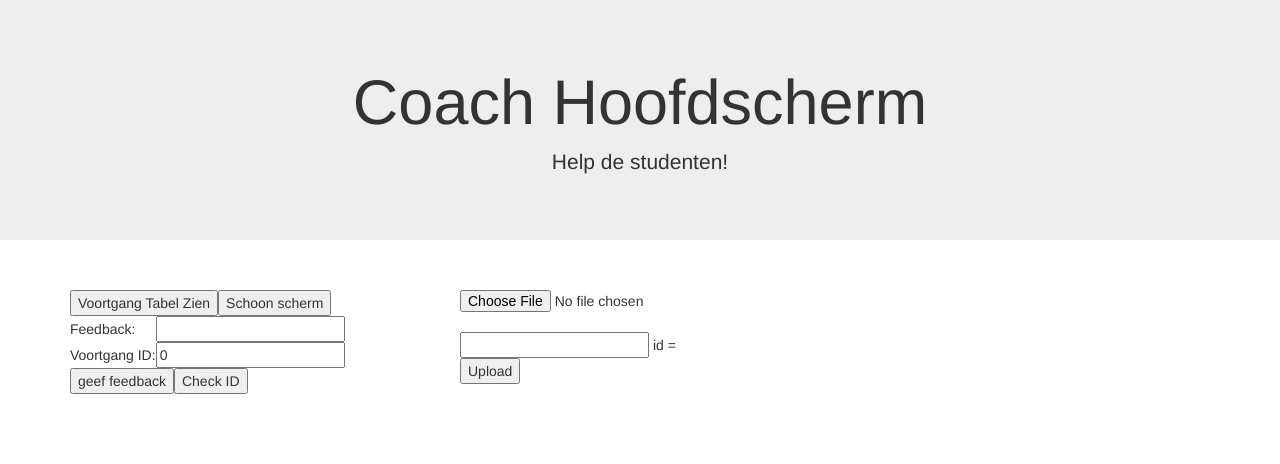
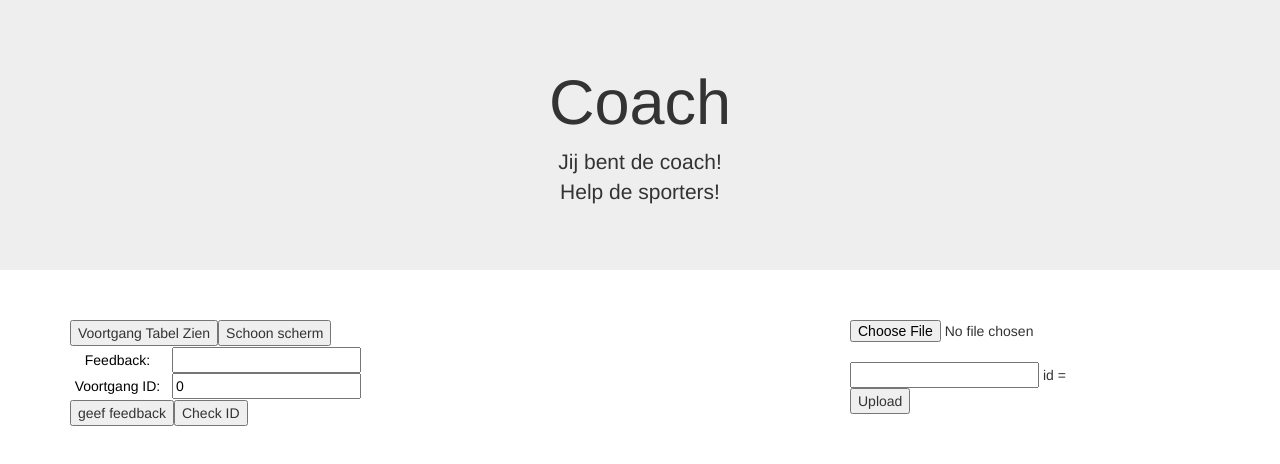
Before and after one commit to DASnoeken/Powerlift_App, an Angular app in the folder Frontend/Powerliften-coach/: page / in a window 1280 px wide. Shown: the top 464 px of the page. Built offline with nearby package versions, Linux system fonts and the light colour scheme.

Commit message:
Coach frontend looks

```diff
--- a/Frontend/Powerliften-coach/src/app/Voortgang/voortgang.component.html
+++ b/Frontend/Powerliften-coach/src/app/Voortgang/voortgang.component.html
@@ -1,15 +1,31 @@
+<html>
+    <style>
+        th{
+            text-align: center;
+        }
+        tr{
+            text-align: center;
+        }
+        table{
+            width: 1000px;
+            border: 1px solid black;
+        }
+        tr:nth-child(odd) {background-color: #444444;}
+        tr:nth-child(odd) {color: #ffffff}
+    </style>
+    <body>
 <input type="button" value="Voortgang Tabel Zien" (click)="vulVoortgangen()">
 <input type="button" value="Schoon scherm" (click)="schoonScherm()"><br>
 
-<table>
-    <tr><td>Feedback:</td> <td><input type="text" id="feedback" [(ngModel)]="feedback" (change)="veranderFeedback($event)"></td></tr>
-    <tr><td>Voortgang ID:</td> <td><input type="text" id="id" [(ngModel)]="id" (change)="veranderID($event)"></td></tr>
+<table style="width: 300px; border: 1px solid white;">
+    <tr style="background-color: #ffffff;color: #000000;"><td>Feedback:</td> <td><input type="text" id="feedback" [(ngModel)]="feedback" (change)="veranderFeedback($event)"></td></tr>
+    <tr style="background-color: #ffffff;color: #000000;"><td>Voortgang ID:</td> <td><input type="text" id="id" [(ngModel)]="id" (change)="veranderID($event)"></td></tr>
 </table>
 <input type="button" value="geef feedback" (click)="setFeedback(feedback,id)"><input type="button" value="Check ID" (click)="checkID(id)"><br>
 
 <div id="DivCheckID">
     <table id="voortgangTabelIDCheck" *ngFor="let v of voortgangenIDCheck">
-            <tr><th>Oefening naam</th><th>Voortgang id</th><th>Gebruikte gewicht</th><th>Aantal reps</th><th>Gevoel</th><th>Feedback</th></tr>
+            <tr style="font-size: larger;"><th>Oefening naam</th><th>Voortgang id</th><th>Gebruikte gewicht</th><th>Aantal reps</th><th>Gevoel</th><th>Feedback</th></tr>
             <tr>
             <td>{{v.oefening.naam}}</td>
             <td>{{v.id}}</td>
@@ -20,10 +36,12 @@
             </tr>
     </table>
 </div>
-
+<div id="separator" *ngIf="voortgangenIDCheck.length>0">
+    <br><br><br>
+</div>
 <div id="DeTabel">
 <table id="voortgangTabel" *ngFor="let voortgang of voortgangen">
-    <tr><th>Oefening naam</th><th>Voortgang id</th><th>Gebruikte gewicht</th><th>Aantal reps</th><th>Gevoel</th><th>Feedback</th></tr>
+    <tr style="font-size: larger;"><th>Oefening naam</th><th>Voortgang id</th><th>Gebruikte gewicht</th><th>Aantal reps</th><th>Gevoel</th><th>Feedback</th></tr>
     <tr *ngFor="let v of voortgang">
             <td>{{v.oefening.naam}}</td>
             <td>{{v.id}}</td>
@@ -32,5 +50,11 @@
             <td>{{v.antwoorden}}</td>
             <td>{{v.feedback}}</td>
     </tr>
-</table>
+</table><br><br><br>
 </div>
+<script src="https://code.jquery.com/jquery-3.5.1.slim.min.js" integrity="sha384-DfXdz2htPH0lsSSs5nCTpuj/zy4C+OGpamoFVy38MVBnE+IbbVYUew+OrCXaRkfj" crossorigin="anonymous"></script>
+<script src="https://cdn.jsdelivr.net/npm/popper.js@1.16.0/dist/umd/popper.min.js" integrity="sha384-Q6E9RHvbIyZFJoft+2mJbHaEWldlvI9IOYy5n3zV9zzTtmI3UksdQRVvoxMfooAo" crossorigin="anonymous"></script>
+<script src="https://stackpath.bootstrapcdn.com/bootstrap/4.5.0/js/bootstrap.min.js" integrity="sha384-OgVRvuATP1z7JjHLkuOU7Xw704+h835Lr+6QL9UvYjZE3Ipu6Tp75j7Bh/kR0JKI" crossorigin="anonymous"></script>
+
+</body>
+</html>
--- a/Frontend/Powerliften-coach/src/app/app.component.html
+++ b/Frontend/Powerliften-coach/src/app/app.component.html
@@ -1,4 +1,7 @@
 <html>
+    <style>
+
+    </style>
     <head>
         <title>Bootstrap Example</title>
         <meta charset="utf-8">
@@ -10,16 +13,18 @@
       <body>
 <div class="jumbotron text-center">
     <h1>
-        Coach Hoofdscherm
+        Coach
     </h1>
     <p>
-        Help de studenten!
+        Jij bent de coach!<br>Help de sporters!
     </p>
 </div><br>
 <div class="container">
     <div class="row">
         <div class="col-lg-4">
             <de-voortgang></de-voortgang>
+        </div>
+        <div class="col-lg-4">
         </div>
         <div class="col-lg-4">
             <de-oefening></de-oefening>
```
Also changed, not shown: 2 other files (tests, documents, lock files or other folders).
